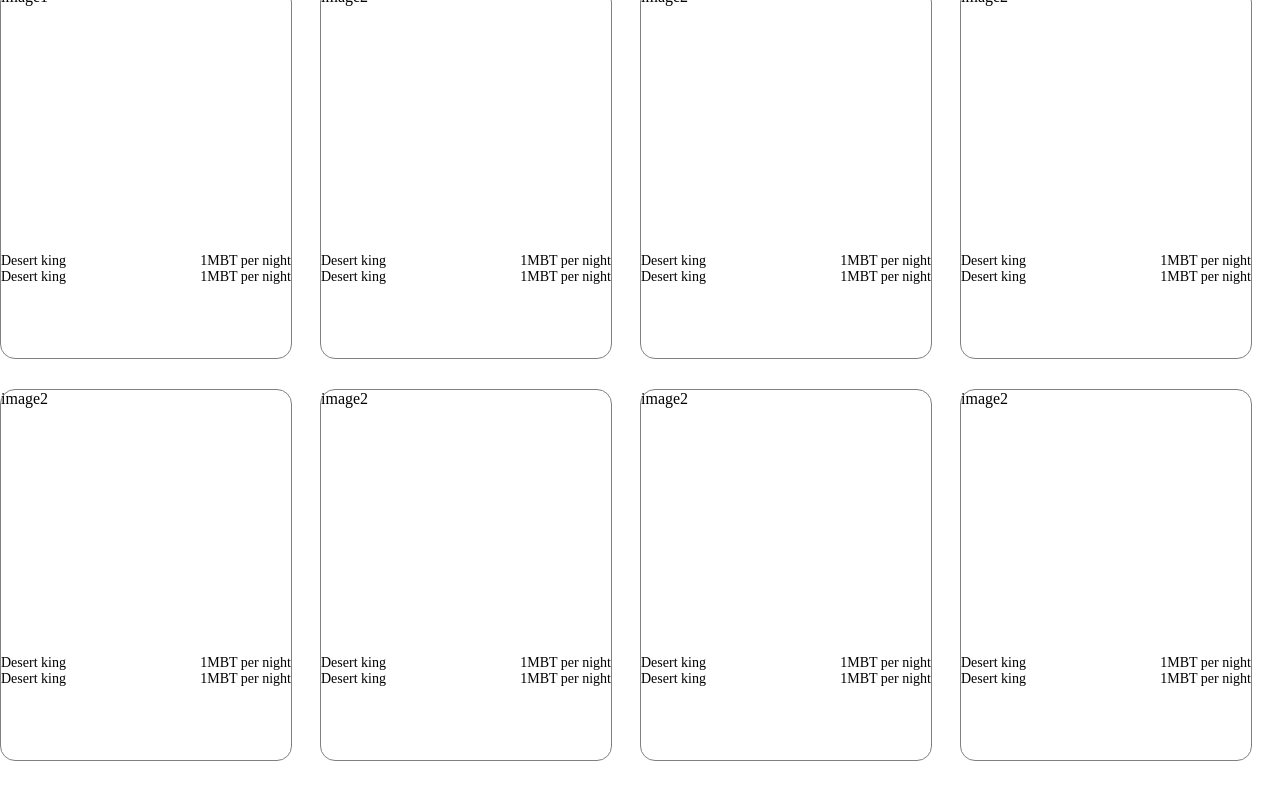
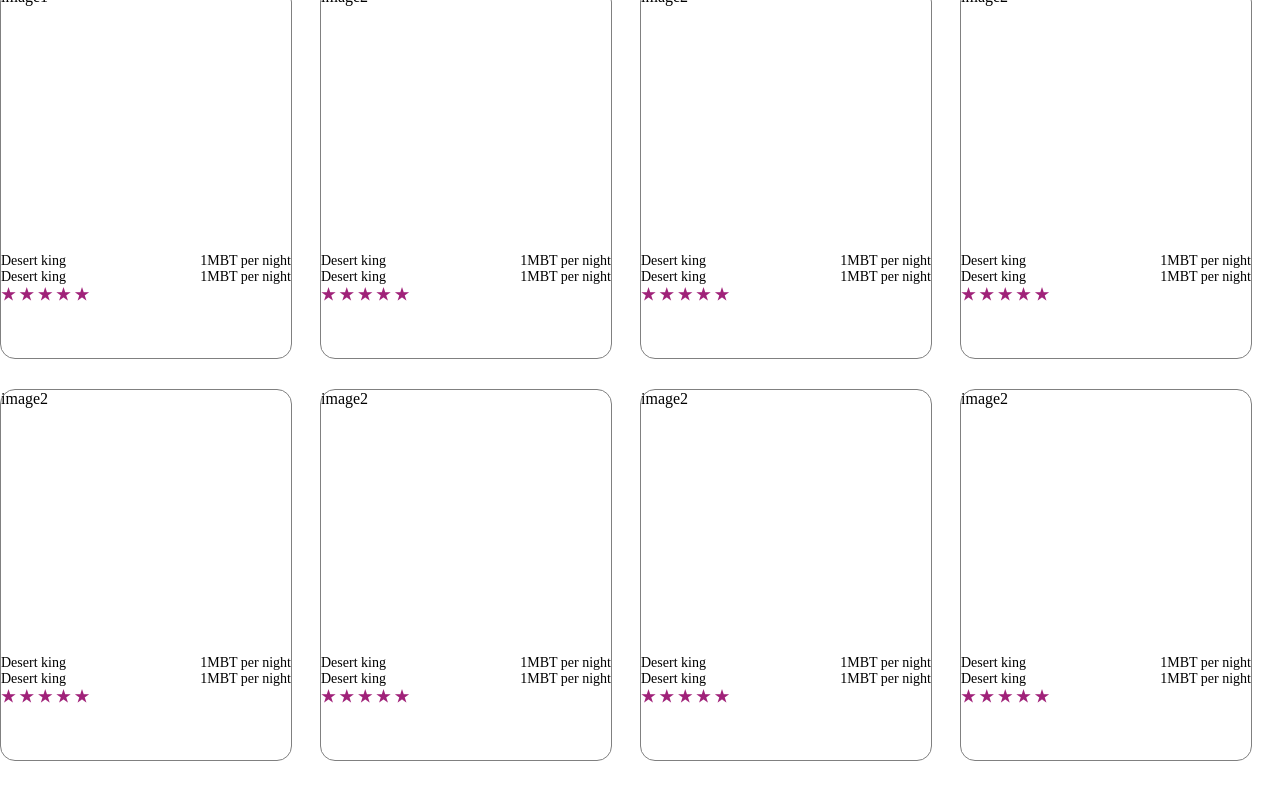
Before and after one commit to chibuzorihueze/meta-bnb, a React (Create React App) app: page / in a window 1280 px wide. Shown: the part 939-1739 px from the top of the page. Built offline with nearby package versions, Linux system fonts and the light colour scheme; a web font is replaced by a local one.

Commit message:
image footer struct

```diff
--- a/src/App.css
+++ b/src/App.css
@@ -179,3 +179,6 @@ span{
 .desert-king p{
   font-size: 14px;
 }
+
+
+/*third page.jsx*/
--- a/src/components/secondpage.jsx
+++ b/src/components/secondpage.jsx
@@ -21,7 +21,7 @@ function Secondpage(){
                             <p>Desert king</p>
                             <p>1MBT per night</p>
                         </div>
-
+                        <span> &#9733; &#9733; &#9733; &#9733; &#9733;</span>
                     </div>
                 </div>
 
@@ -38,6 +38,7 @@ function Secondpage(){
                             <p>Desert king</p>
                             <p>1MBT per night</p>
                         </div>
+                        <span> &#9733; &#9733; &#9733; &#9733; &#9733;</span>
                     </div>
                 </div>
 
@@ -54,6 +55,7 @@ function Secondpage(){
                             <p>Desert king</p>
                             <p>1MBT per night</p>
                         </div>
+                        <span> &#9733; &#9733; &#9733; &#9733; &#9733;</span>
                     </div>
                 </div>
 
@@ -70,8 +72,11 @@ function Secondpage(){
                             <p>Desert king</p>
                             <p>1MBT per night</p>
                         </div>
+                        <span> &#9733; &#9733; &#9733; &#9733; &#9733;</span>
                     </div>
                 </div>
+
+                    {/*gird fifth colume */}
 
                 <div className="grid-section">
                     <div className="grid-image"> image2</div>
@@ -84,8 +89,11 @@ function Secondpage(){
                             <p>Desert king</p>
                             <p>1MBT per night</p>
                         </div>
+                        <span> &#9733; &#9733; &#9733; &#9733; &#9733;</span>
                     </div>
                 </div>
+
+                    {/*gird sixth colume */}
 
                 <div className="grid-section">
                     <div className="grid-image"> image2</div>
@@ -98,8 +106,11 @@ function Secondpage(){
                             <p>Desert king</p>
                             <p>1MBT per night</p>
                         </div>
+                        <span> &#9733; &#9733; &#9733; &#9733; &#9733;</span>
                     </div>
                 </div>
+
+                    {/*gird seventh colume */}
 
                 <div className="grid-section">
                     <div className="grid-image"> image2</div>
@@ -112,8 +123,11 @@ function Secondpage(){
                             <p>Desert king</p>
                             <p>1MBT per night</p>
                         </div>
+                        <span> &#9733; &#9733; &#9733; &#9733; &#9733;</span>
                     </div>
                 </div>
+
+                    {/*gird eighth colume */}
 
                 <div className="grid-section">
                     <div className="grid-image"> image2</div>
@@ -126,6 +140,7 @@ function Secondpage(){
                             <p>Desert king</p>
                             <p>1MBT per night</p>
                         </div>
+                        <span> &#9733; &#9733; &#9733; &#9733; &#9733;</span>
                     </div>
                 </div>
 
```
Also changed, not shown: src/components/thirdpage.jsx (added, +13 -0 lines).
